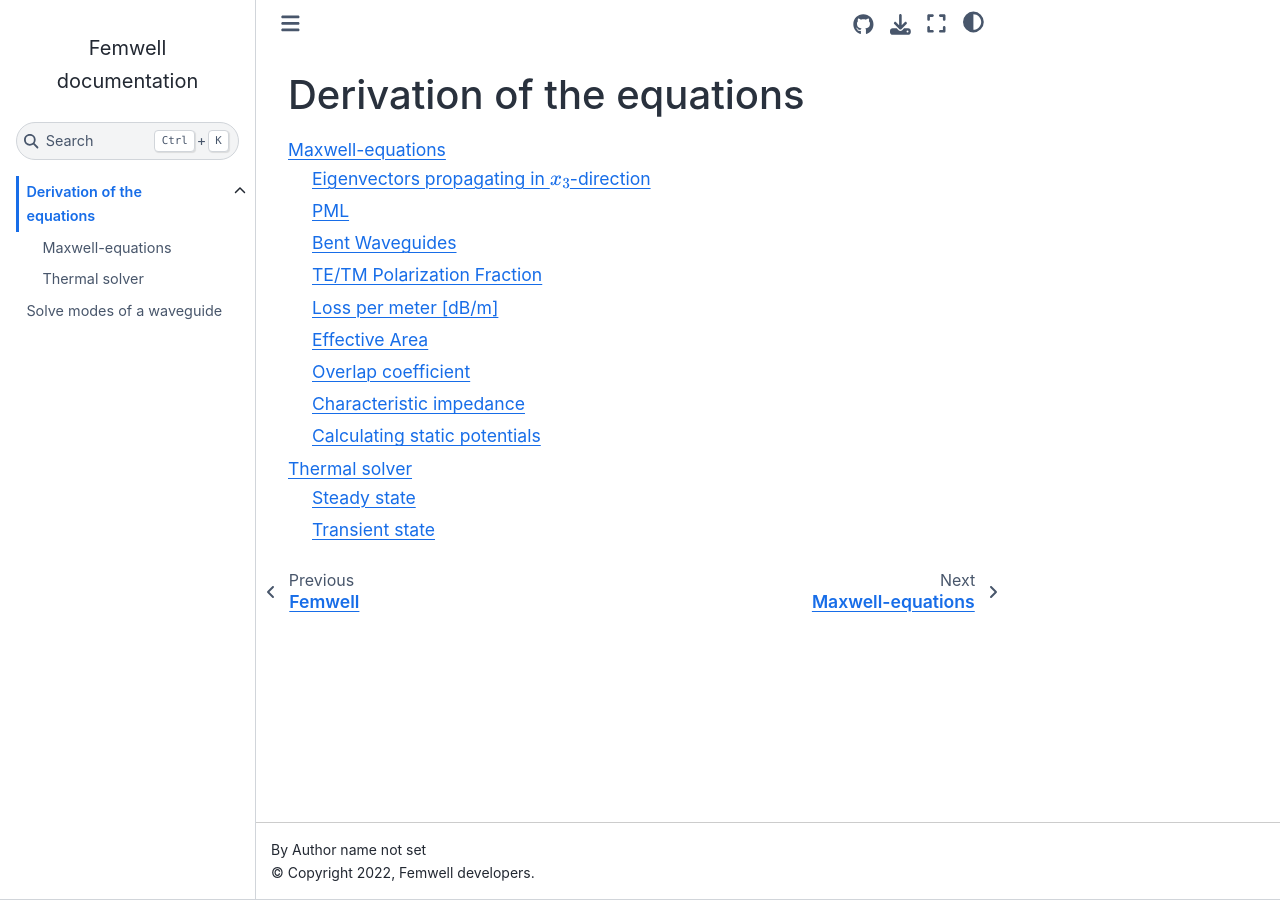
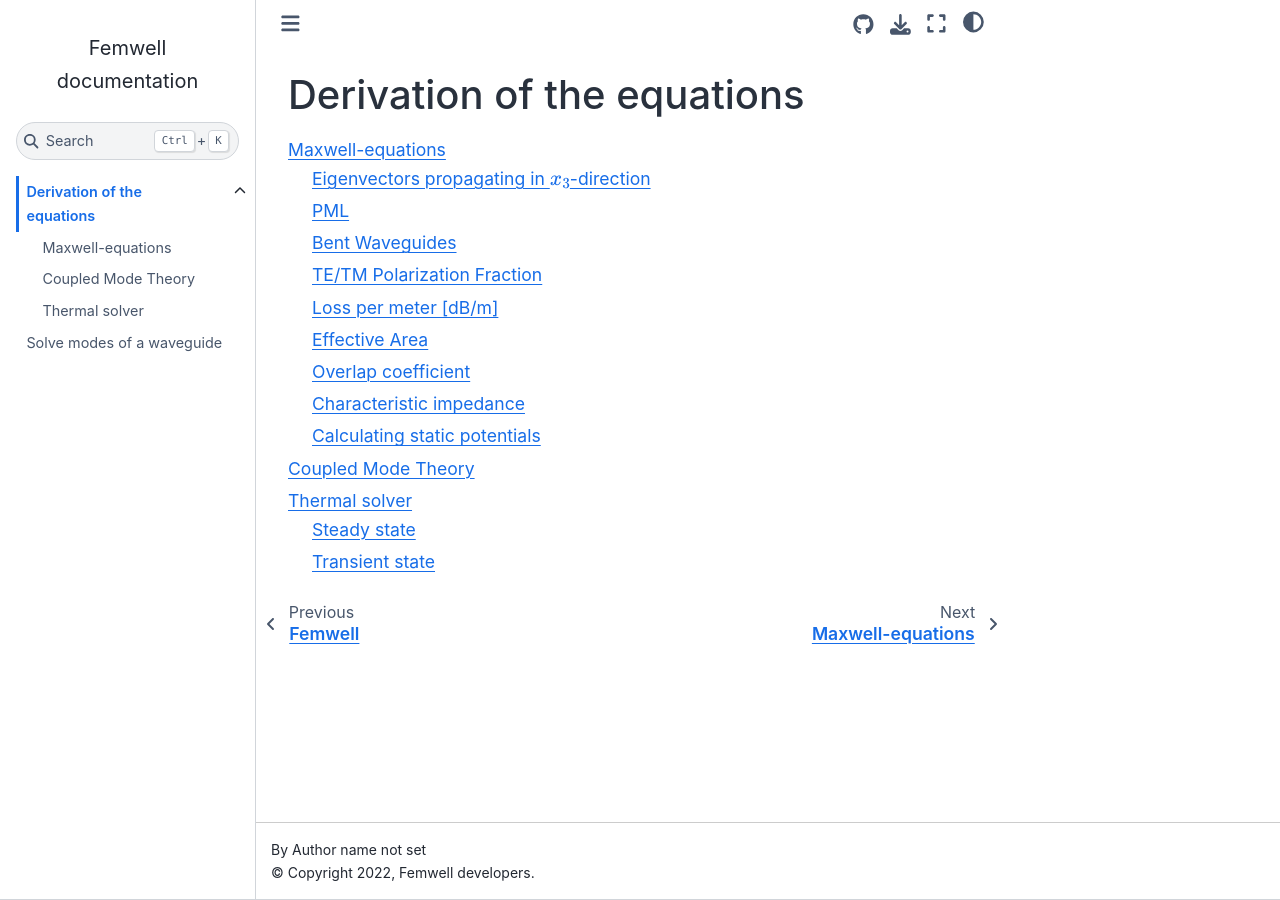
Before and after one commit to HelgeGehring/femwell, a Sphinx documentation site: the page built from docs/source/math/index.rst, in a window 1280 px wide. Built offline with Sphinx 7.4.7 and the Sphinx Book theme 1.1.4, drawn with Linux system fonts in a browser that asks for light colours.

Commit message:
add links for coupled mode theory

```diff
--- /dev/null
+++ b/docs/source/math/coupled_mode_theory.rst
@@ -0,0 +1,6 @@
+###################
+Coupled Mode Theory
+###################
+
+`<https://www.fiberoptics4sale.com/blogs/wave-optics/two-mode-coupling>`_
+`<https://www.fiberoptics4sale.com/blogs/wave-optics/coupled-mode-theory>`_
--- a/docs/source/math/index.rst
+++ b/docs/source/math/index.rst
@@ -4,4 +4,5 @@
 
 .. toctree::
     maxwell
+    coupled_mode_theory
     thermal
```
